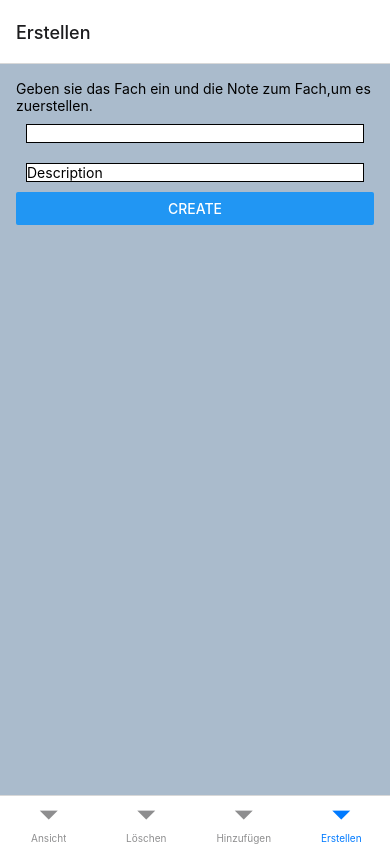
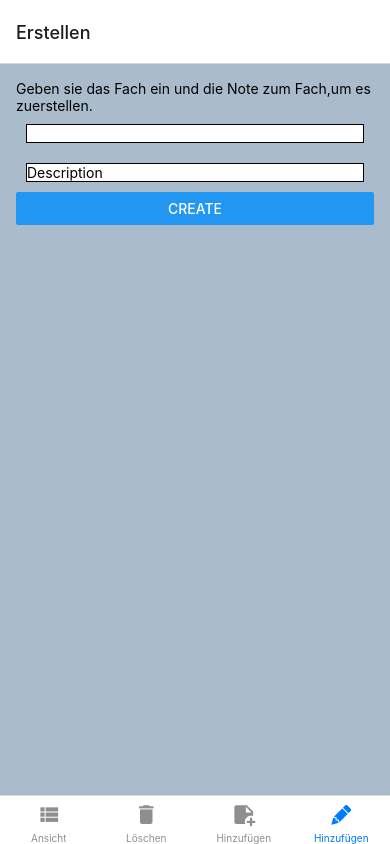
Before and after one commit to LucaDalCorso2004/DalCorsoLucaLB-335, a React Native app: screen /Erstellen in a window 390 px wide. Built offline with nearby package versions, Linux system fonts and the light colour scheme.

Commit message:
audio in hizufügen implementiert und icon eingebaut

```diff
--- a/App.js
+++ b/App.js
@@ -10,6 +10,7 @@ import { createBottomTabNavigator } from "@react-navigation/bottom-tabs";
 import { NavigationContainer } from "@react-navigation/native";
 import { usenoten, useSetNoten } from "./Notencontext";
 import NoteContextWrapper from "./Notencontext";
+import MaterialCommunityIcons from 'react-native-vector-icons/MaterialCommunityIcons';
 
 const Tab = createBottomTabNavigator();
 
@@ -25,10 +26,38 @@ export default function App() {
     <NavigationContainer>
       <NoteContextWrapper>
         <Tab.Navigator>
-          <Tab.Screen name="Ansicht" component={AnsichtEntry} />
-          <Tab.Screen name="Löschen" component={deleteEntry} />
-          <Tab.Screen name="Hinzufügen" component={AddEntry} />
-          <Tab.Screen name="Erstellen" component={CreateScreen} />
+          <Tab.Screen name="Ansicht" component={AnsichtEntry}
+            options={{
+              tabBarLabel: 'Ansicht',
+              tabBarIcon: ({ color, size }) => (
+                <MaterialCommunityIcons name="view-list" color={color} size={size} />
+              ),
+
+            }} />
+          <Tab.Screen name="Löschen" component={deleteEntry}
+            options={{
+              tabBarLabel: 'Löschen',
+              tabBarIcon: ({ color, size }) => (
+                <MaterialCommunityIcons name="delete" color={color} size={size} />
+              ),
+
+            }} />
+          <Tab.Screen name="Hinzufügen" component={AddEntry}
+            options={{
+              tabBarLabel: 'Hinzufügen',
+              tabBarIcon: ({ color, size }) => (
+                <MaterialCommunityIcons name="note-plus" color={color} size={size} />
+              ),
+
+            }} />
+          <Tab.Screen name="Erstellen" component={CreateScreen}
+            options={{
+              tabBarLabel: 'Hinzufügen',
+              tabBarIcon: ({ color, size }) => (
+                <MaterialCommunityIcons name="lead-pencil" color={color} size={size} />
+              ),
+
+            }} />
         </Tab.Navigator>
       </NoteContextWrapper>
     </NavigationContainer>
--- a/componnets/alarmaudio.js
+++ b/componnets/alarmaudio.js
@@ -14,7 +14,7 @@ export async function playSoundbad() {
 
         sound.setOnPlaybackStatusUpdate((status) => {
             if (status.positionMillis >= 5000) {
-                // Stop playback after 5 seconds
+
                 sound.stopAsync();
             }
         });
--- a/componnets/clapaudio.js
+++ b/componnets/clapaudio.js
@@ -13,7 +13,7 @@ export async function playSoundgood() {
         await sound.playAsync();
         sound.setOnPlaybackStatusUpdate((status) => {
             if (status.positionMillis >= 5000) {
-                // Stop playback after 5 seconds
+
                 sound.stopAsync();
             }
         });
--- a/componnets/hinzufuegen.js
+++ b/componnets/hinzufuegen.js
@@ -1,9 +1,9 @@
 import React, { Component, useEffect } from 'react';
 import { View, StyleSheet, TouchableOpacity } from 'react-native';
 import Ionicons from 'react-native-vector-icons/Ionicons';
-import { Audio } from 'expo-av';
-import { ComponentDidMountclap } from './clapaudio'
-import { ComponentDidMountalarm } from './alarmaudio'
+import { playSoundgood } from './clapaudio'
+import { playSoundbad } from './alarmaudio'
+
 import { Graphe } from './Graphe';
 
 
@@ -17,6 +17,12 @@ export async function addnote2(fach, note, setNoten, noten) {
         console.log(fach)
         if (el.fach === fach && note > 0 && note < 7) {
 
+            if (note >= 5) {
+                playSoundgood()
+            }
+            else if (note < 4) {
+                playSoundbad()
+            }
 
             el.note = el.geteilt * el.note + note;
             el.geteilt += 1
--- a/screens/erstellendesign.js
+++ b/screens/erstellendesign.js
@@ -12,6 +12,19 @@ export default function CreateScreen({ }) {
     const [note, setNote] = useState('');
     const noten = usenoten();
     const setNoten = useSetNoten();
+
+
+
+
+    const buttonPress = () => {
+        let intnote = parseInt(note)
+        addnote(fach, intnote, setNoten, noten);
+        alert(fach + " erstellt")
+        _storeData(noten)
+
+
+
+    };
     const _storeData = async (noten) => {
         try {
             console.log(noten)
@@ -32,18 +45,6 @@ export default function CreateScreen({ }) {
         } catch (error) {
             console.error('Fehler beim Speichern der Daten:', error);
         }
-    };
-
-
-
-    const buttonPress = () => {
-        let intnote = parseInt(note)
-        addnote(fach, intnote, setNoten, noten);
-        alert(fach + " erstellt")
-        _storeData(noten)
-
-
-
     };
 
     return (
```
